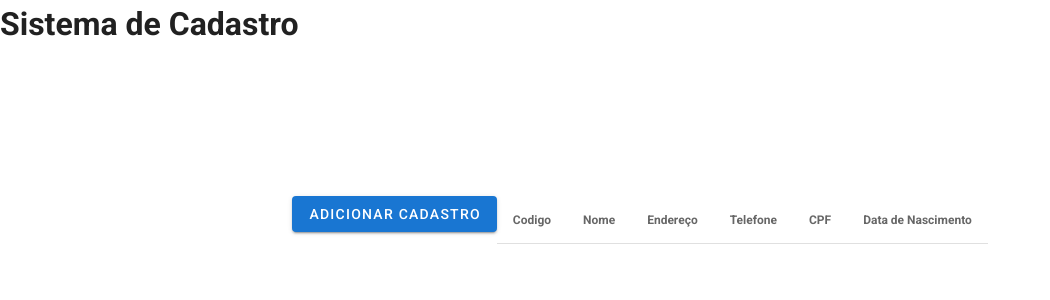
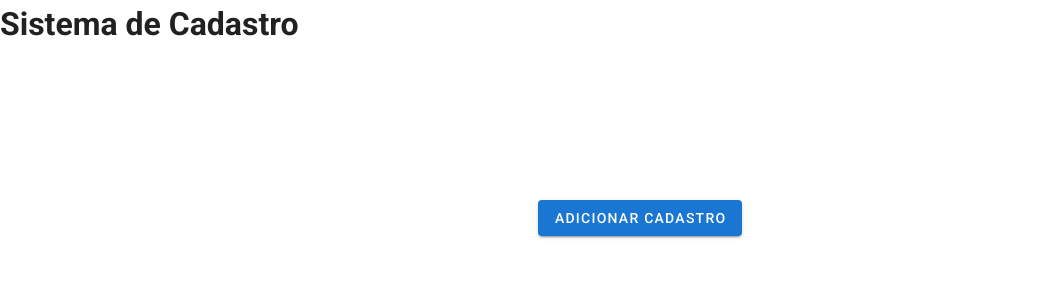
Before and after one commit to JosyRamos/project-vuetify, a Vue app: page / in a window 1280 px wide. Shown: the top 300 px of the page, without its empty margins (0-1050 px from the left). Built offline with nearby package versions, Linux system fonts and the light colour scheme.

Commit message:
adcionar novo commit

```diff
--- a/src/App.vue
+++ b/src/App.vue
@@ -28,7 +28,7 @@ export default {
 
   components: {
     HelloWorld,
-    novoComponente
+    novoComponente,
   },
 
   data: () => ({
--- a/src/components/novoComponente.vue
+++ b/src/components/novoComponente.vue
@@ -68,31 +68,24 @@
           >
             Fechar
           </v-btn>
-          <v-btn
-            color="blue darken-1"
-            v-model="adicionar"
-            text
-            @click="dialog = false"
-          >
-            Novo
-          </v-btn>
+          <v-btn depressed color="primary" v-model="adicionar"  @click="dialog=false"> Adicionar </v-btn>
         </v-card-actions>
       </v-card>
     </v-dialog>
-    <v-simple-table>
+    <v-simple-table v-show="arrayForm.length>0">
       <template v-slot:default>
         <thead>
           <tr>
-            <th class="text-left">Codigo</th>
-            <th class="text-left">Nome</th>
-            <th class="text-left">Endereço</th>
-            <th class="text-left">Telefone</th>
-            <th class="text-left">CPF</th>
-            <th class="text-left">Data de Nascimento</th>
+            <td class="text-left">Codigo</td>
+            <td class="text-left">Nome</td>
+            <td class="text-left">Endereço</td>
+            <td class="text-left">Telefone</td>
+            <td class="text-left">CPF</td>
+            <td class="text-left">Data de Nascimento</td>
           </tr>
         </thead>
         <tbody>
-          <tr v-for="(arrayForm, index) in arrayForms" :key="index">
+          <tr v-for="(arrayForm, index) in arrayForms" v-bind:key="index">
             <td>{{ arrayForm.codigo }}</td>
             <td>{{ arrayForm.nome }}</td>
             <td>{{ arrayForm.endereco }}</td>
@@ -113,6 +106,7 @@ export default {
   data() {
     return {
       dialog: false,
+     salvar:false,
       arrayForm: [],
       nome: "",
       endereco: "",
@@ -120,21 +114,29 @@ export default {
       cpf: "",
       nascimento: "",
       codigo: "",
-    };
+      index:'',
+      botao:''
+
+    }
   },
   methods: {
-    adicionar() {
+    adicionar(){
+    if(this.botao="adicionar"){
   this.arrayForm.push({
      codigo: this.arrayForm.length,
      nome: this.nome,
      endereco: this.endereco,
      telefone: this.telefone,
      cpf: this.cpf,
-        nascimento: this.nascimento,
-      });
+     nascimento:this.nascimento
+   })
+   console.log(this,this.arrayForm)
+
+    }
     },
+
     fechar() {
-      console.log(this.arrayForm);
+
     },
   },
 };
```
Lines whose indentation alone changed are shown as unchanged.
